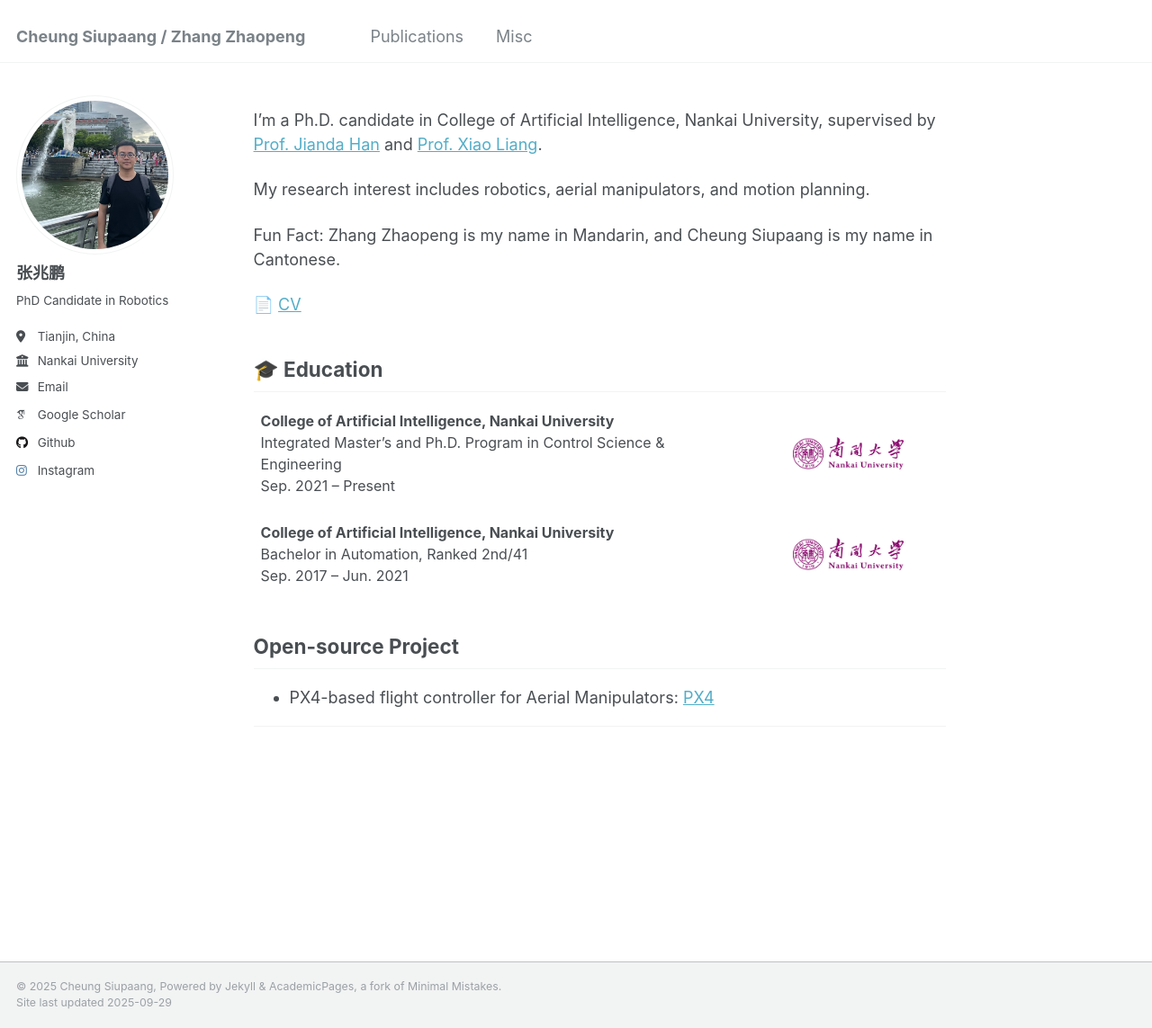
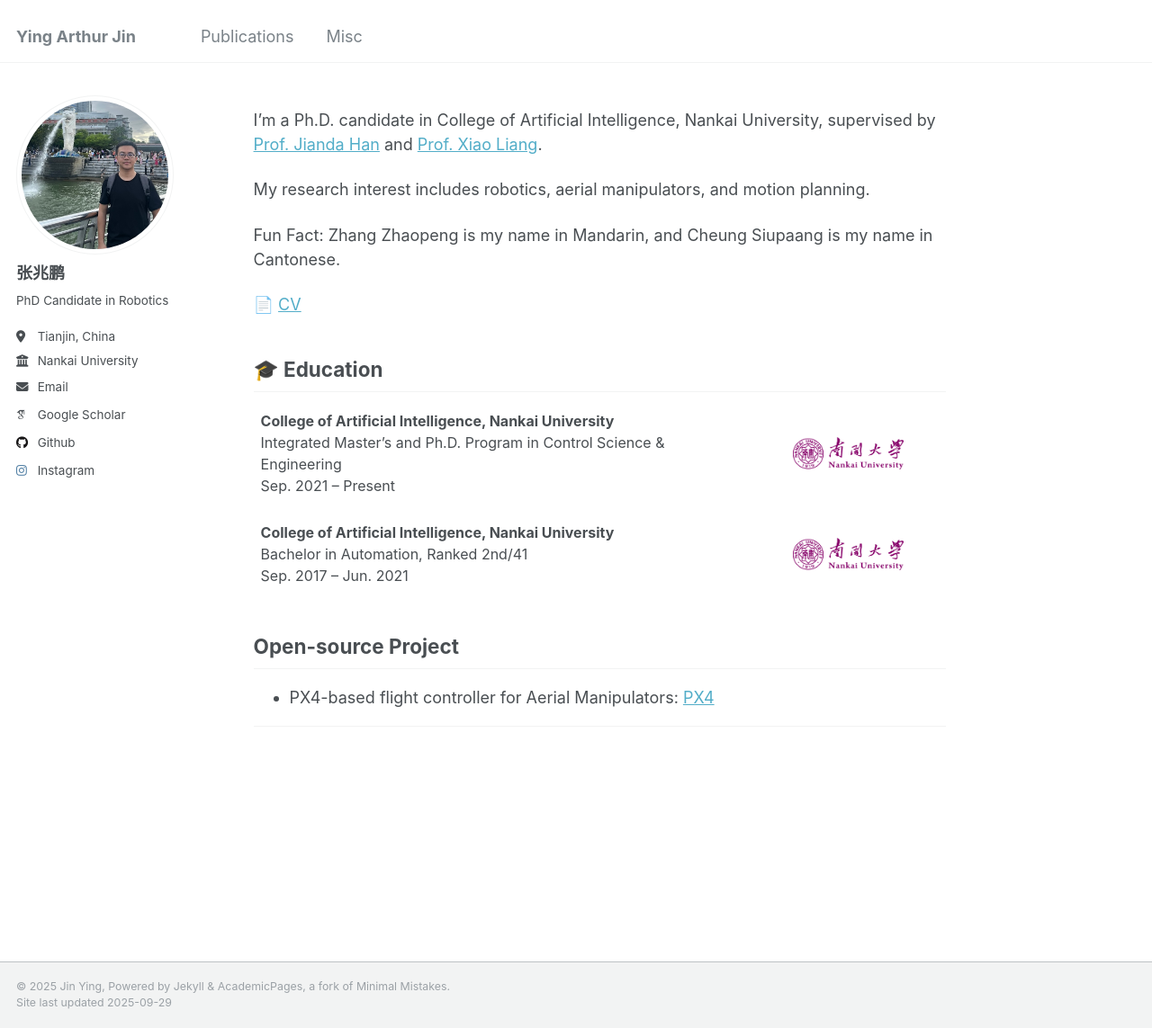
Before and after one commit to Arthuryingjin/Arthuryingjin.github.io, a Jekyll site: the page built from _pages/about.md, in a window 1280 px wide and 1143 px high. Shown: the whole window at 90% size. Built offline with Jekyll 4.4.1, drawn with Linux system fonts in a browser that asks for light colours; some web fonts are replaced; comment, search, counter and statistics services are not loaded.

Commit message:
Update site title, name, description, and URL

```diff
--- a/_config.yml
+++ b/_config.yml
@@ -8,11 +8,11 @@
 
 # Basic Site Settings
 locale                   : "en-US"
-title                    : "Cheung Siupaang / Zhang Zhaopeng"
+title                    : "Ying Arthur Jin"
 title_separator          : "-"
-name                     : &name "Cheung Siupaang"
-description              : &description "PhD Candidate of Nankai University"
-url                      : https://cheungsiupaang.github.io
+name                     : &name "Jin Ying"
+description              : &description "PhD Candidate of University of Liverpool"
+url                      : https://arthuryingjin.github.io
 # the base hostname & protocol for your site e.g. "https://mmistakes.github.io"
 baseurl                  : "" # the subpath of your site, e.g. "/blog"
 repository               : "cheungsiupaang/cheungsiupaang.github.io"
```
